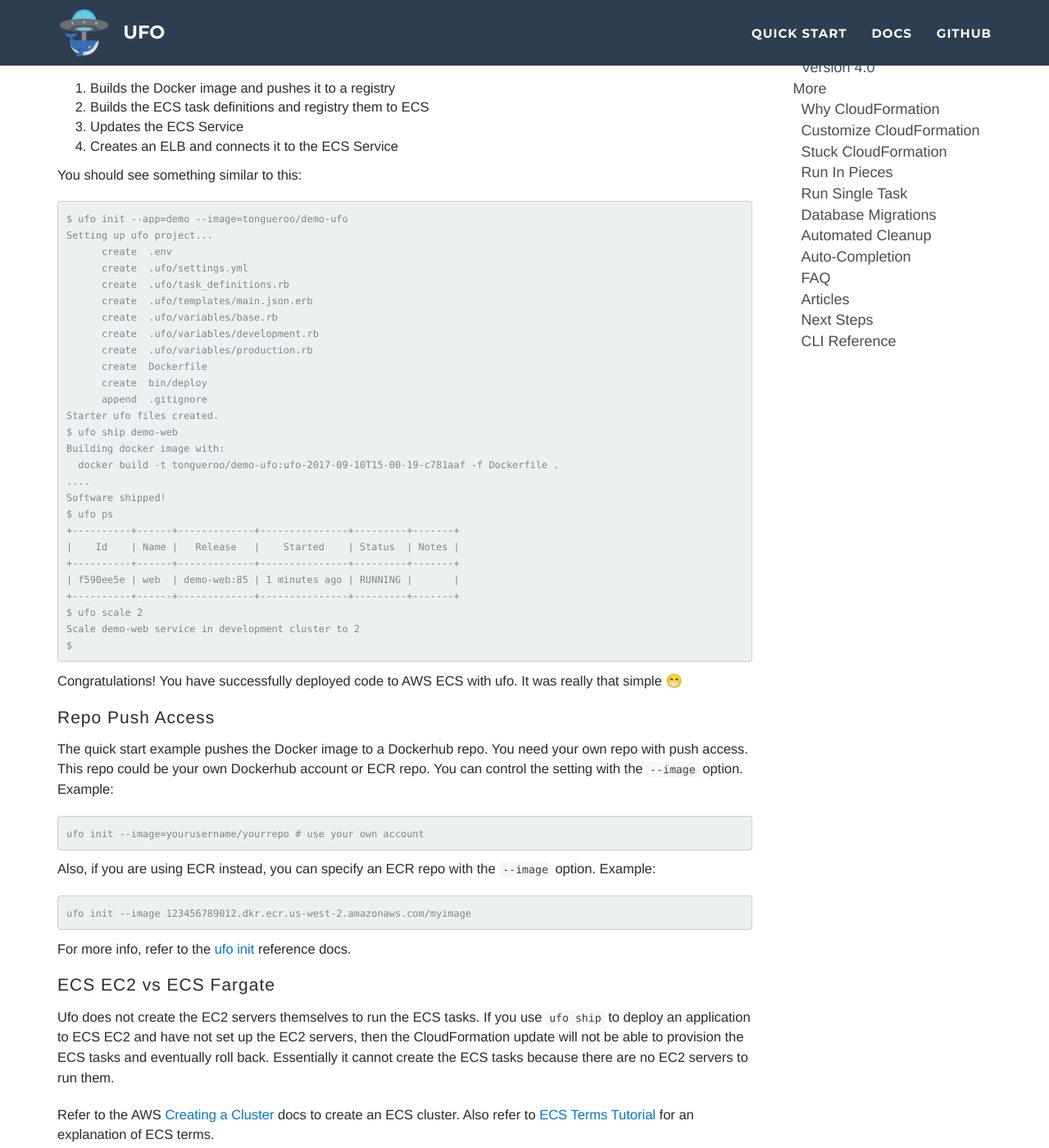
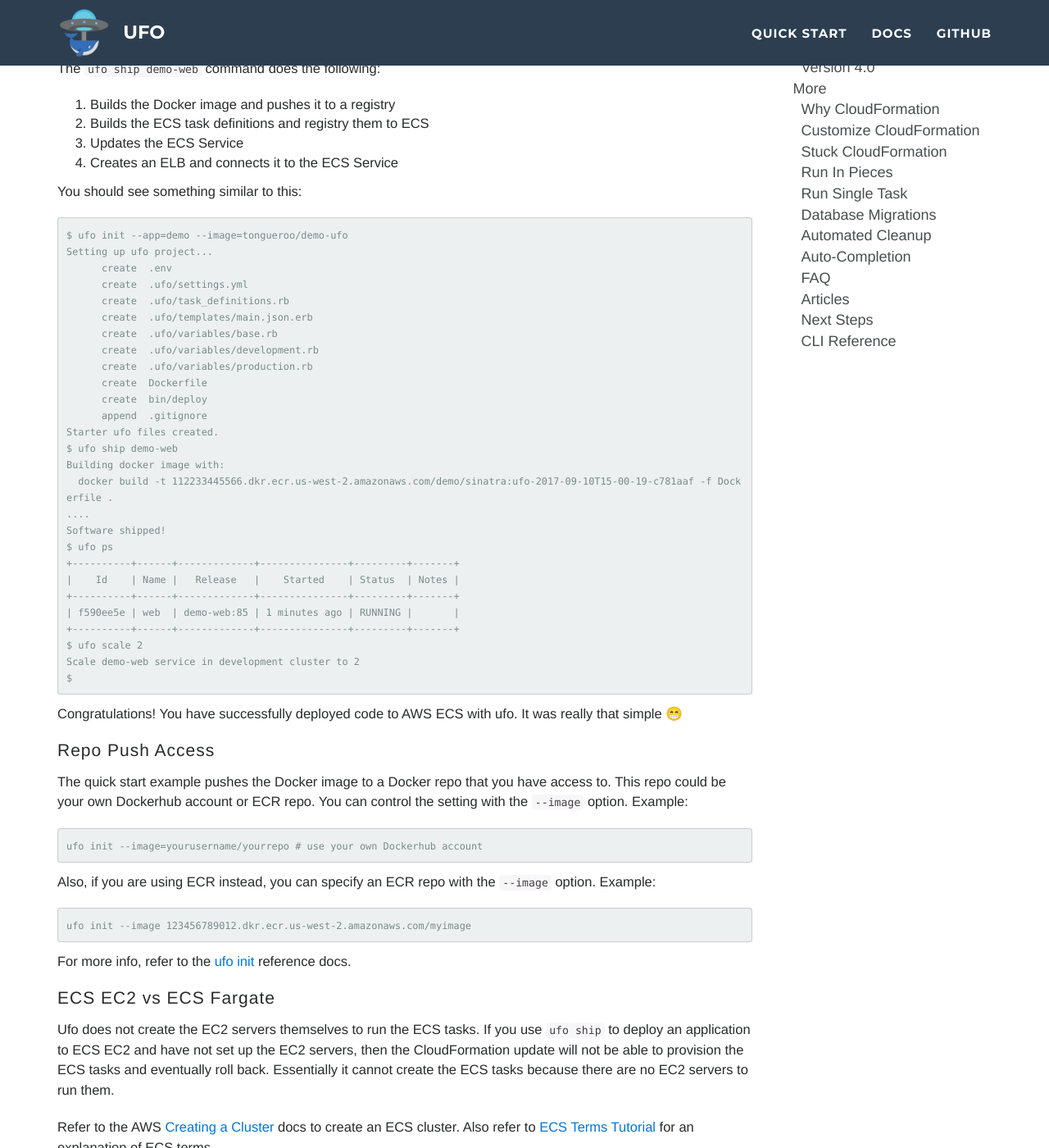
Before and after one commit to boltops-tools/ufo, a Jekyll site: the page built from docs/_docs/quick-start-ec2.md, in a window 1280 px wide and 1400 px high, scrolled down 867 px. Shown: the whole window at 82% size. Built offline with Jekyll 4.4.1, drawn with Linux system fonts in a browser that asks for light colours; some of the changed text lies outside the part shown.

Commit message:
use ecr repo in quick start examples

```diff
--- a/docs/_docs/quick-start-ec2.md
+++ b/docs/_docs/quick-start-ec2.md
@@ -14,7 +14,8 @@ In a hurry? No sweat! Here's a quick start to using ufo that takes only a few mi
     gem install ufo
     git clone https://github.com/tongueroo/demo-ufo.git demo
     cd demo
-    ufo init --image=tongueroo/demo-ufo # NOTE: use your own account
+    ECR_REPO=$(aws ecr create-repository --repository-name demo/sinatra | jq -r '.repository.repositoryUri')
+    ufo init --image $ECR_REPO
     ufo current --service demo-web
     ufo ship
     ufo ps
@@ -52,7 +53,7 @@ Setting up ufo project...
 Starter ufo files created.
 $ ufo ship demo-web
 Building docker image with:
-  docker build -t tongueroo/demo-ufo:ufo-2017-09-10T15-00-19-c781aaf -f Dockerfile .
+  docker build -t 112233445566.dkr.ecr.us-west-2.amazonaws.com/demo/sinatra:ufo-2017-09-10T15-00-19-c781aaf -f Dockerfile .
 ....
 Software shipped!
 $ ufo ps
--- a/docs/_includes/repo_push_access.md
+++ b/docs/_includes/repo_push_access.md
@@ -1,8 +1,8 @@
 ## Repo Push Access
 
-The quick start example pushes the Docker image to a Dockerhub repo. You need your own repo with push access. This repo could be your own Dockerhub account or ECR repo.  You can control the setting with the `--image` option.  Example:
+The quick start example pushes the Docker image to a Docker repo that you have access to. This repo could be your own Dockerhub account or ECR repo.  You can control the setting with the `--image` option.  Example:
 
-    ufo init --image=yourusername/yourrepo # use your own account
+    ufo init --image=yourusername/yourrepo # use your own Dockerhub account
 
 Also, if you are using ECR instead, you can specify an ECR repo with the `--image` option.  Example:
 
```
Also changed, not shown: docs/quick-start.md (+3 -2 lines), Gemfile.lock.
